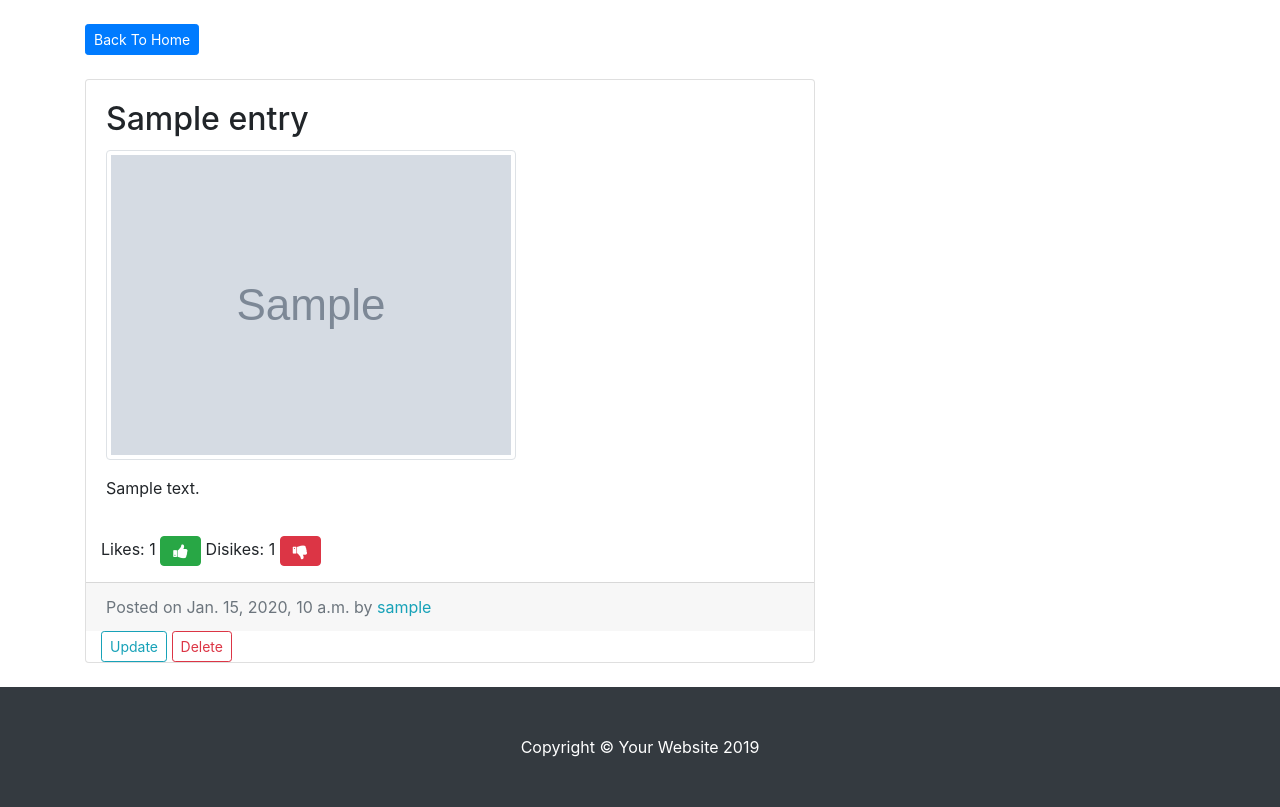
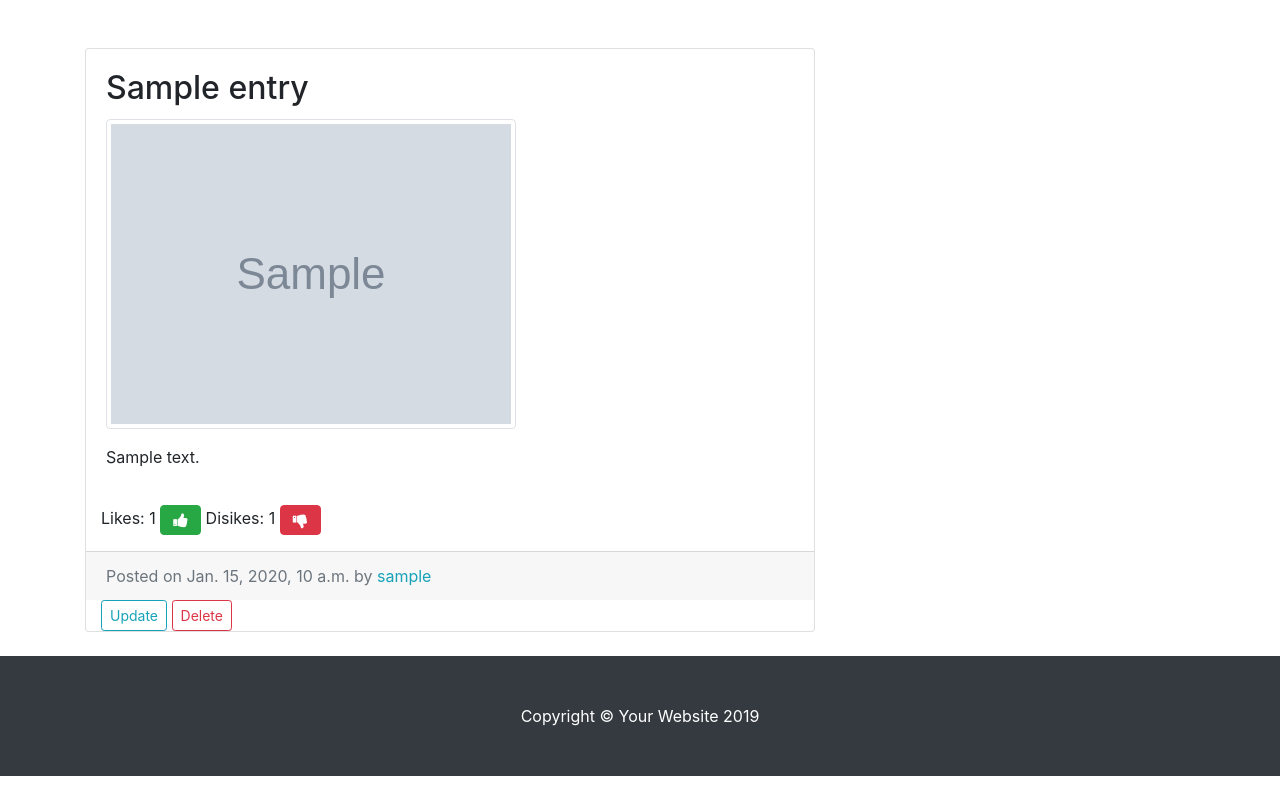
Before and after one commit to nabaneetLahiri/django-blog, a Django app: page /entry/1/ in a window 1280 px wide. Shown: the part 56-863 px from the top of the page. After the commit the page ends 832 px from the top, so only its background shows below. Run offline with Django 3.2, Linux system fonts and the light colour scheme; a user stored in the database is signed in; tables that the repository leaves empty hold one stand-in row (values such as "Sample post"); grey boxes marked "Sample" are stand-in pictures; some libraries are stand-ins or nearby versions.

Commit message:
Update entry_detail.html

```diff
--- a/entries/templates/entries/entry_detail.html
+++ b/entries/templates/entries/entry_detail.html
@@ -2,7 +2,6 @@
 {% block content %}
 <!-- Blog Entries Column -->
 <div class="col-md-8 mt-4">
-<a href="{%url 'blog-home'%}"class="btn btn-primary btn-sm">Back To Home</a>
   <!-- Blog Post -->
   <div class="card mb-4 mt-4">
     <div class="card-body">
```
